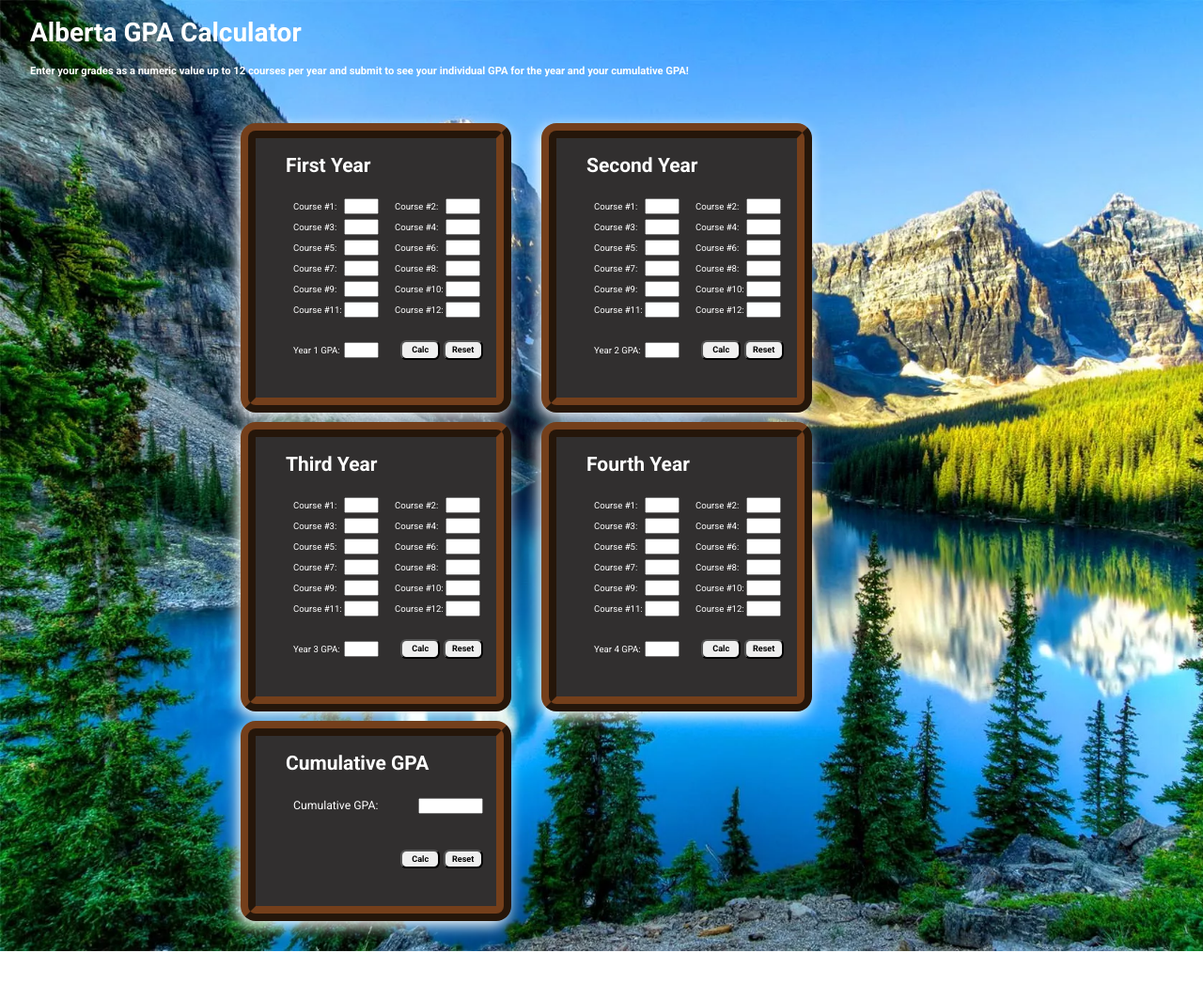
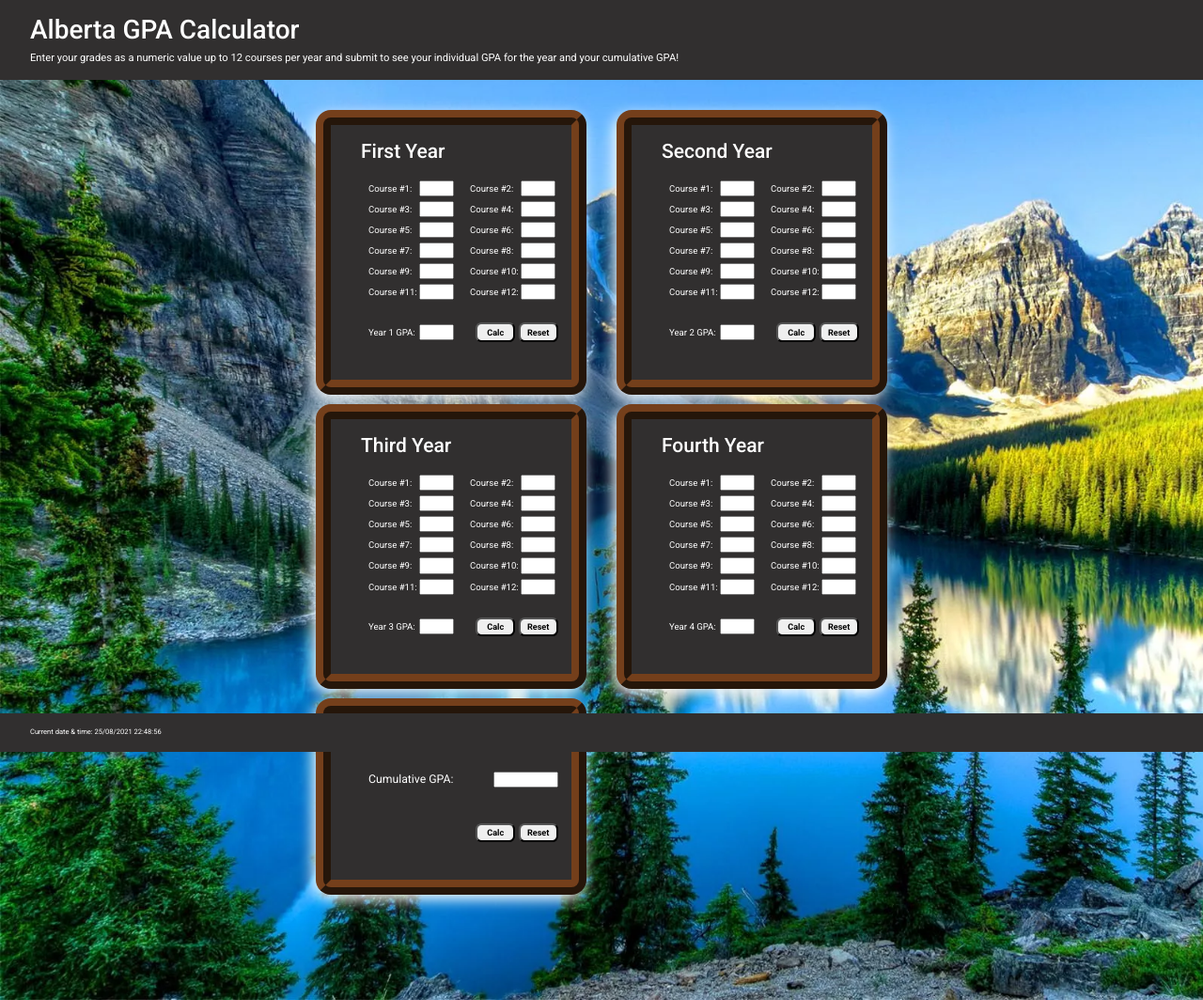
Before and after one commit to NathanielKhallil/GPA_calculator, a plain HTML site: page index.html in a window 1280 px wide. Shown: the whole page at 94% size. Before the commit the page ends 1012 px from the top, so only its background shows below. Drawn offline with Linux system fonts and the light colour scheme.

Commit message:
Finished refactor

```diff
--- a/CSS/styles.css
+++ b/CSS/styles.css
@@ -1,9 +1,14 @@
+:root {
+  --tertiary-color: rgb(49, 47, 47);
+}
+
 html {
   min-height: 100%;
   margin: 0;
 }
 
 body {
+  position: relative;
   background-image: url(/images/rockies.webp);
   background-size: cover;
   background-repeat: no-repeat;
@@ -11,7 +16,7 @@ body {
   font-size: 87.5%;
   color: #fff;
   margin: 0;
-  min-height: 100vh;
+  min-width: 100%;
   box-sizing: border-box;
 }
 
@@ -19,14 +24,17 @@ h1,
 h2,
 p {
   display: block;
-  margin-left: 2rem;
-  font-weight: 700;
+  margin: 0;
+  padding: 1rem 0 0 2rem;
+  font-weight: 500;
   padding-right: 1rem;
+  padding-left: 2rem;
 }
 
 @media screen and (min-width: 350px) {
   p {
-    font-size: 1.2rem;
+    font-weight: 400;
+    text-align: justify;
   }
 }
 
@@ -37,12 +45,29 @@ p {
 }
 
 /* header section*/
+.hero {
+  background-color: var(--tertiary-color);
+  margin: 0 0 1rem 0;
+  padding-bottom: .3rem;
+}
+
+.hero p {
+  padding-top: .5rem;
+
+}
+
+@media screen and (min-width: 768px) {
+  .hero {
+    margin: 0;
+    padding-bottom: 1rem;
+  }
+}
 
 /*Forms section*/
 
 ul li {
   font-size: 0.8rem;
-  width: 120%;
+  width: 100%;
   list-style: none;
 }
 
@@ -88,6 +113,11 @@ input {
   display: inline;
   width: 18%;
   text-align: center;
+  transition: all .2s ease-in-out;
+}
+
+input:focus {
+background-color: rgb(252, 158, 16);
 }
 
 @media screen and (min-width: 320px) {
@@ -132,27 +162,34 @@ input {
   grid-template-rows: 1fr;
   grid-column-gap: 10px;
   grid-row-gap: 10px;
-  padding-left: 1.5rem;
   width: 80%;
-}
+  margin: 0 auto;
+  justify-content: center;
+  }
 
 @media screen and (min-width: 768px) {
   .grid {
-    grid-template-columns: 16rem 16rem;
+    grid-template-columns: repeat(2, 16rem);
     column-gap: 4rem;
-    margin: 3rem auto 2rem auto;
+    margin: 2rem auto 2rem auto;
     padding-left: 0;
     width: 60%;
+    justify-content: center;
   }
 }
 
 .block__container {
   display: block;
   width: 100%;
-  background-color: rgb(49, 47, 47);
+  background-color: var(--tertiary-color);
   border: 1rem ridge rgba(122, 65, 26, 0.925);
   border-radius: 1rem;
   box-shadow: -3px 5px 15px;
+  justify-self: center;
+}
+
+.block__container:last-of-type {
+margin-bottom: 5rem;
 }
 
 .block__container form {
@@ -217,6 +254,17 @@ input {
   margin: 1.5rem 0.1rem 0.5rem 0rem;
   padding: 0.15rem 0.1rem 0.15rem 0.1rem;
   border-radius: 0.4rem;
+  transition: all .3s ease-in-out;
+}
+
+.btn:active {
+  transform: scale(.9);
+  font-size: 65%;
+}
+
+.btn:hover {
+  border: 2px solid rgb(252, 158, 16);
+
 }
 
 @media screen and (min-width: 290px) {
@@ -253,9 +301,24 @@ input {
   }
 }
 
-#endGpaLabel {
-  margin-left: 0rem;
-  padding-left: 0rem;
-  width: 25%;
+/* Footer section */
+
+.footer {
+  position: fixed;
+  bottom: 0;
+  background-color: var(--tertiary-color);
+  width: 100%;
+  padding-bottom: 1rem;
   text-align: center;
 }
+
+.footer p {
+  font-size: 90%;
+}
+
+@media screen and (min-width: 768px) {
+  .footer {
+    font-size: 60%;
+    text-align: right;
+  }
+}
--- a/index.html
+++ b/index.html
@@ -979,6 +979,12 @@
       </div>
     </div>
 
+    <footer class="footer">
+      <div>
+        <p id="footer__text" onload="addDate()"></p>
+      </div>
+    </footer>
+
     <script src="/javascript/app.js"></script>
   </body>
 </html>
--- a/javascript/app.js
+++ b/javascript/app.js
@@ -1,3 +1,23 @@
+
+function addDate() {
+
+  const idSelection = document.getElementById("footer__text");
+
+  const currentTime = new Date();
+
+  idSelection.textContent = "Current date & time: "
+    + currentTime.getDate().toString().padStart(2, '0') + "/"
+    + (currentTime.getMonth()+1).toString().padStart(2, '0') + "/"
+    + currentTime.getFullYear() + "  "
+    + currentTime.getHours().toString().padStart(2, '0') + ":"
+    + currentTime.getMinutes().toString().padStart(2, '0') + ":"
+    + currentTime.getSeconds().toString().padStart(2, '0');
+    }
+
+window.onload = function() {
+        setInterval(addDate, 1000)
+};
+
 // calculate GPA for year one in Alberta, Canada
 
 function calculateGpa(arg) {
```
